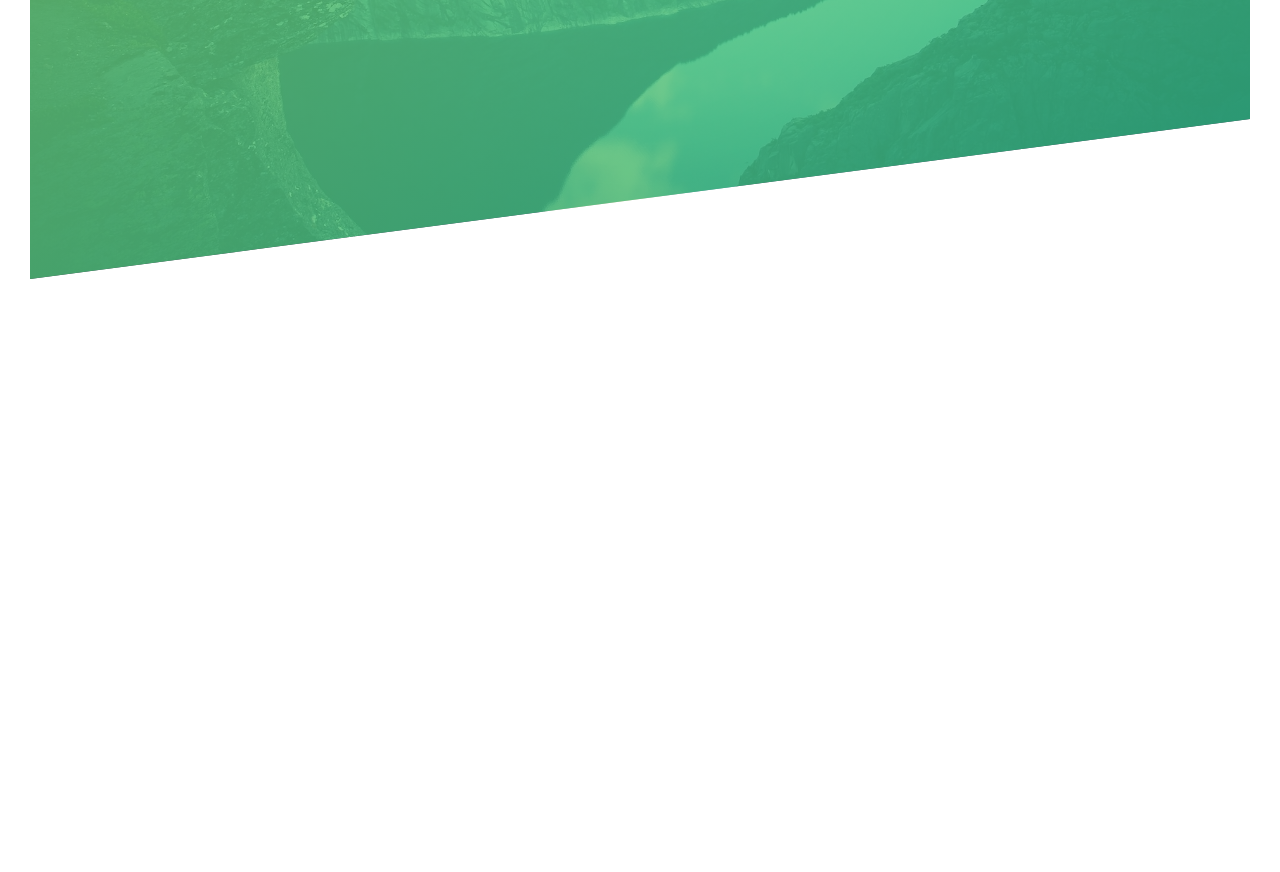
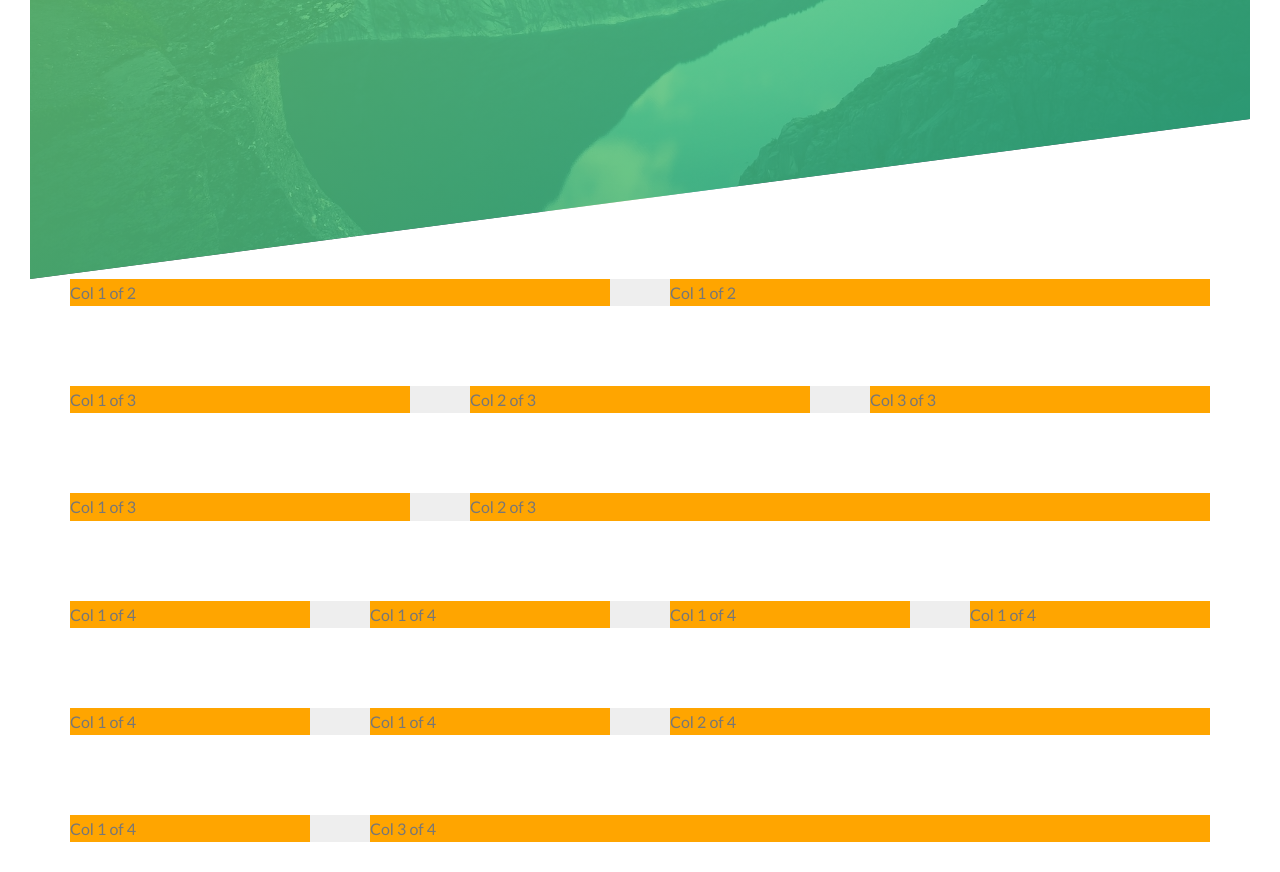
Before and after one commit to tiago-jv0/Natours, a website: page index.html in a window 1280 px wide. Shown: the part 511-1383 px from the top of the page. Before the commit the page ends 820 px from the top, so only its background shows below. Drawn offline with Linux system fonts and the light colour scheme.

Commit message:
Added grid system

```diff
--- a/index.html
+++ b/index.html
@@ -34,5 +34,42 @@
                 >
             </div>
         </header>
+
+
+        <section class="grid-test">
+            <div class="row">
+                <div class="col-1-of-2"> Col 1 of 2</div>
+                <div class="col-1-of-2"> Col 1 of 2</div>
+            </div>
+
+            <div class="row">
+                <div class="col-1-of-3"> Col 1 of 3</div>
+                <div class="col-1-of-3"> Col 2 of 3</div>
+                <div class="col-1-of-3"> Col 3 of 3</div>
+            </div>
+
+            <div class="row">
+                <div class="col-1-of-3"> Col 1 of 3</div>
+                <div class="col-2-of-3"> Col 2 of 3</div>
+            </div>
+
+            <div class="row">
+                <div class="col-1-of-4"> Col 1 of 4</div>
+                <div class="col-1-of-4"> Col 1 of 4</div>
+                <div class="col-1-of-4"> Col 1 of 4</div>
+                <div class="col-1-of-4"> Col 1 of 4</div>
+            </div>
+
+            <div class="row">
+                <div class="col-1-of-4"> Col 1 of 4</div>
+                <div class="col-1-of-4"> Col 1 of 4</div>
+                <div class="col-2-of-4"> Col 2 of 4</div>
+            </div>
+
+            <div class="row">
+                <div class="col-1-of-4"> Col 1 of 4</div>
+                <div class="col-3-of-4"> Col 3 of 4</div>
+            </div>
+        </section>
     </body>
 </html>
--- a/sass/abstracts/_mixins.scss
+++ b/sass/abstracts/_mixins.scss
@@ -0,0 +1,7 @@
+@mixin clearfix {
+    &::after {
+        content: '';
+        display: table;
+        clear: both;
+    }
+}
--- a/sass/abstracts/_variables.scss
+++ b/sass/abstracts/_variables.scss
@@ -1,7 +1,14 @@
+//COLORS
 $color-primary: #55c57a;
 $color-primary-light: #7ed56f;
 $color-primary-dark: #28b485;
-
 $color-gray-dark: #777;
 $color-white: #fff;
 $color-black: #000;
+
+
+// GRID
+
+$grid-width : 114rem;
+$gutter-vertical : 8rem;
+$gutter-horizontal : 6rem;
--- a/sass/base/_base.scss
+++ b/sass/base/_base.scss
@@ -9,13 +9,3 @@
 html {
     font-size: 10px;
 }
-
-body {
-    font-family: 'Lato', sans-serif;
-    font-weight: 400;
-    font-size: 1.6rem;
-    line-height: 1.7;
-    color: $color-gray-dark;
-    padding: 3rem;
-    box-sizing: border-box;
-}
--- /dev/null
+++ b/sass/layout/_grid.scss
@@ -0,0 +1,46 @@
+.row {
+    max-width: $grid-width;
+    background-color: #eee;
+    margin: 0 auto;
+
+    &:not(:last-child) {
+        margin-bottom: $gutter-vertical;
+    }
+    @include clearfix;
+
+    [class^='col-'] {
+        background-color: orange;
+        float: left;
+
+        &:not(:last-child) {
+            margin-right: $gutter-horizontal;
+        }
+    }
+
+    .col-1-of-2 {
+        width: calc((100% - #{$gutter-horizontal}) / 2);
+    }
+
+    .col-1-of-3 {
+        width: calc((100% - #{$gutter-horizontal} * 2) / 3);
+    }
+    .col-1-of-4 {
+        width: calc((100% - #{$gutter-horizontal} * 3) / 4);
+    }
+
+    .col-2-of-3 {
+        width: calc(
+            2 * ((100% - #{$gutter-horizontal} * 2) / 3) + #{$gutter-horizontal}
+        );
+    }
+
+    .col-2-of-4 {
+        width: calc(
+            2 * ((100% - #{$gutter-horizontal} * 3) / 4) + #{$gutter-horizontal}
+        );
+    }
+
+    .col-3-of-4 {
+        width: calc(3 * ((100% - #{$gutter-horizontal} * 3) / 4) + 2 * #{$gutter-horizontal}) ;
+    }
+}
--- a/sass/main.scss
+++ b/sass/main.scss
@@ -10,5 +10,6 @@
 @import './components/button';
 
 @import './layout/header';
+@import './layout/grid';
 
 @import 'pages/home';
```
Also changed, not shown: css/style.css.
